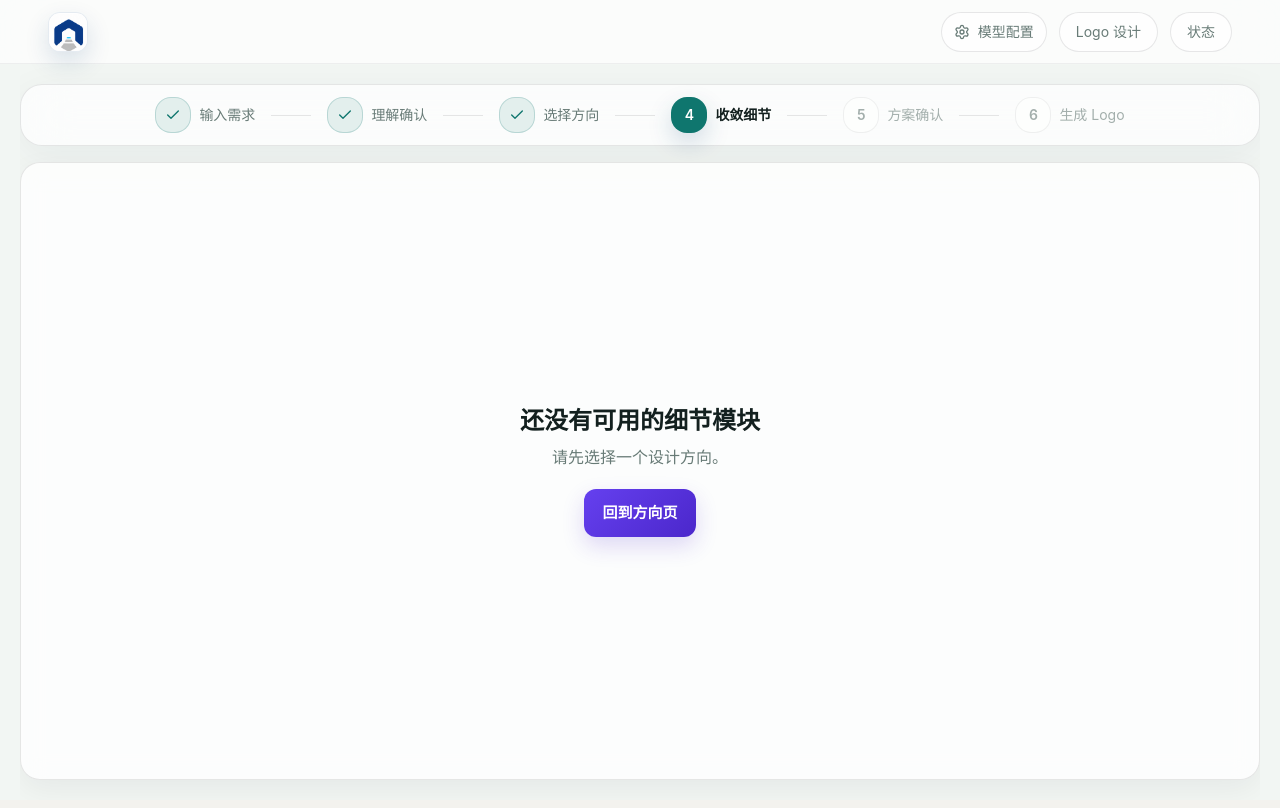
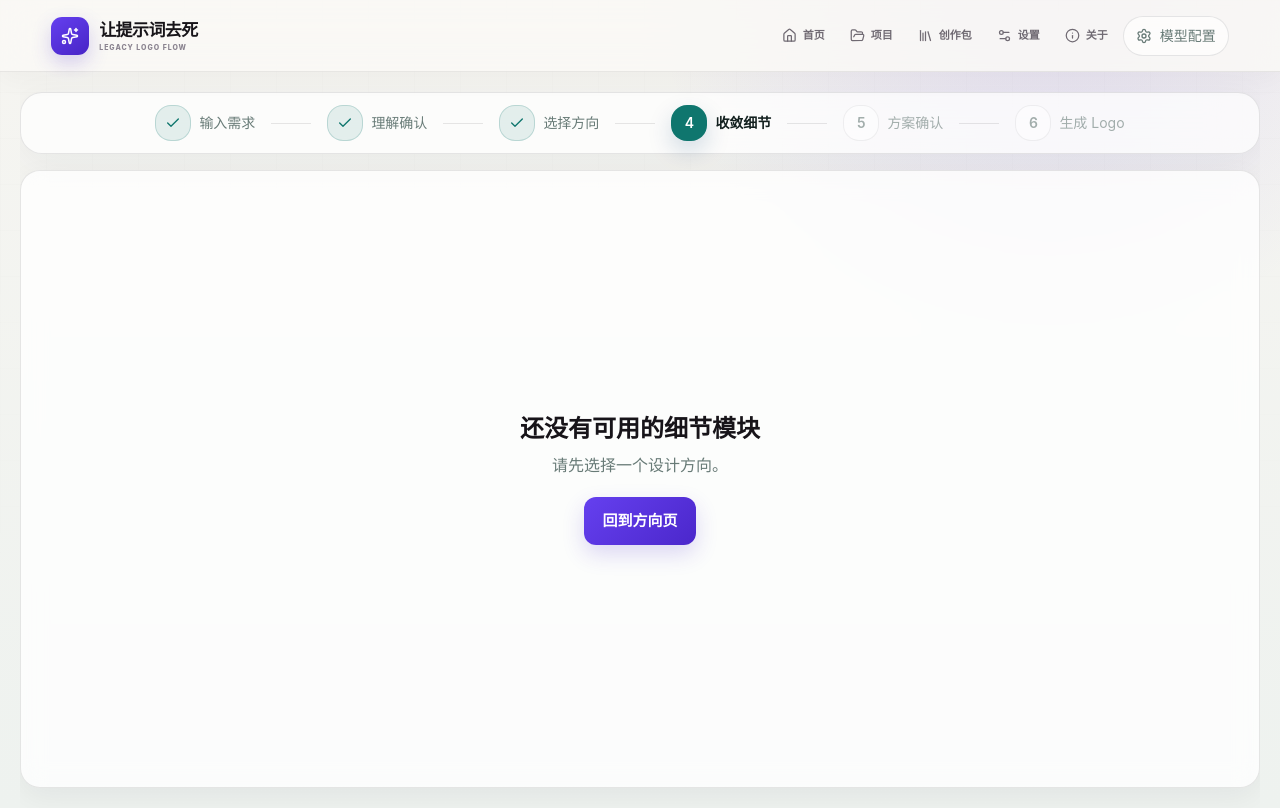
Before and after one commit to CraLy1245/kill-the-prompt, a Next.js app: page /details in a window 1280 px wide. Built offline with nearby package versions, Linux system fonts and the light colour scheme.

Commit message:
feat: modernize navigation for legacy flow pages

```diff
--- a/src/components/AppShell.tsx
+++ b/src/components/AppShell.tsx
@@ -1,10 +1,19 @@
 "use client";
 
-import { Menu } from "lucide-react";
+import { FolderOpen, Home, Info, Library, Menu, Settings2, Sparkles, X } from "lucide-react";
 import Link from "next/link";
-import { useEffect } from "react";
+import { usePathname } from "next/navigation";
+import { useEffect, useState } from "react";
 import { ModelSettingsButton } from "@/components/ModelSettingsDialog";
 import { useLogoFlowStore } from "@/store/useLogoFlowStore";
+
+const legacyLinks = [
+  { href: "/", label: "首页", icon: Home },
+  { href: "/projects", label: "项目", icon: FolderOpen },
+  { href: "/packs", label: "创作包", icon: Library },
+  { href: "/settings", label: "设置", icon: Settings2 },
+  { href: "/about", label: "关于", icon: Info },
+] as const;
 
 export function AppShell({
   children,
@@ -17,53 +26,59 @@ export function AppShell({
   className?: string;
   contentClassName?: string;
 }) {
+  const pathname = usePathname();
   const hydrate = useLogoFlowStore((state) => state.hydrate);
+  const [menuOpen, setMenuOpen] = useState(false);
 
   useEffect(() => {
     hydrate();
   }, [hydrate]);
 
+  useEffect(() => {
+    setMenuOpen(false);
+  }, [pathname]);
+
   const defaultContentClassName =
     variant === "home"
-      ? "mx-auto grid min-h-[calc(100dvh-64px)] w-[min(100%-32px,960px)] place-items-center px-0 py-12 md:py-16"
-      : "mx-auto w-[min(100%-40px,1180px)] px-0 py-8 md:py-10";
+      ? "mx-auto grid min-h-[calc(100dvh-72px)] w-[min(100%-32px,1040px)] place-items-center px-0 py-12 md:py-16"
+      : "mx-auto w-[min(100%-40px,1240px)] px-0 py-8 md:py-12";
 
   return (
-    <div className={className ?? "relative min-h-screen bg-paper text-ink"}>
-      <div
-        className="pointer-events-none fixed inset-0 -z-10 bg-[linear-gradient(180deg,rgba(255,255,255,0.92),rgba(247,248,252,0.86)),linear-gradient(rgba(20,24,35,0.045)_1px,transparent_1px),linear-gradient(90deg,rgba(20,24,35,0.045)_1px,transparent_1px)] bg-[size:100%_100%,42px_42px,42px_42px]"
-        aria-hidden="true"
-      />
+    <div className={className ?? "stepic-shell relative min-h-screen bg-paper text-ink"} data-route={pathname}>
+      <a className="stepic-skip-link" href="#legacy-main">跳到主要内容</a>
+      <div className="stepic-ambient" aria-hidden="true" />
 
-      <header className="sticky top-0 z-30 flex h-16 items-center justify-between border-b border-[#141823]/[0.06] bg-white/65 px-5 backdrop-blur-xl md:px-12">
-        <Link className="flex min-w-0 items-center" href="/" aria-label="返回首页">
-          <span className="grid h-10 w-10 shrink-0 place-items-center overflow-hidden rounded-xl border border-[#003b73]/10 bg-white shadow-[0_10px_24px_rgba(0,59,115,0.14)]">
-            <img src="/brand/jixiao-logo.png" alt="" className="h-10 w-10 object-contain" />
-          </span>
+      <header className="stepic-global-header">
+        <Link className="stepic-global-brand" href="/" aria-label="让提示词去死首页">
+          <span aria-hidden="true"><Sparkles size={18} /></span>
+          <strong>让提示词去死</strong>
+          <small>LEGACY LOGO FLOW</small>
         </Link>
 
-        <nav className="flex items-center gap-3" aria-label="页面导航">
+        <nav className="stepic-global-nav" aria-label="全局导航">
+          {legacyLinks.map(({ href, label, icon: Icon }) => (
+            <Link key={href} href={href} className={pathname === href || (href !== "/" && pathname.startsWith(href)) ? "active" : ""}>
+              <Icon size={15} />{label}
+            </Link>
+          ))}
           <ModelSettingsButton />
-          <Link
-            className="hidden min-h-10 items-center rounded-full border border-[#141823]/10 bg-white/65 px-4 text-sm text-muted transition hover:border-accent/30 hover:bg-white hover:text-ink sm:inline-flex"
-            href="/"
-          >
-            Logo 设计
-          </Link>
-          <span className="hidden min-h-10 items-center rounded-full border border-[#141823]/10 bg-white/65 px-4 text-sm text-muted sm:inline-flex">
-            状态
-          </span>
-          <button
-            className="inline-grid h-10 w-10 place-items-center rounded-full border border-[#141823]/10 bg-white/65 text-muted transition hover:bg-white sm:hidden"
-            type="button"
-            aria-label="打开菜单"
-          >
-            <Menu size={18} />
-          </button>
         </nav>
+
+        <button className="stepic-menu-button" type="button" onClick={() => setMenuOpen((value) => !value)} aria-label={menuOpen ? "关闭菜单" : "打开菜单"} aria-expanded={menuOpen}>
+          {menuOpen ? <X size={19} /> : <Menu size={19} />}
+        </button>
       </header>
 
-      <main className={contentClassName ?? defaultContentClassName}>{children}</main>
+      {menuOpen ? (
+        <nav className="stepic-mobile-nav" aria-label="移动端全局导航">
+          {legacyLinks.map(({ href, label, icon: Icon }) => (
+            <Link key={href} href={href}><Icon size={17} />{label}</Link>
+          ))}
+          <ModelSettingsButton />
+        </nav>
+      ) : null}
+
+      <main id="legacy-main" className={contentClassName ?? defaultContentClassName}>{children}</main>
     </div>
   );
 }
```
